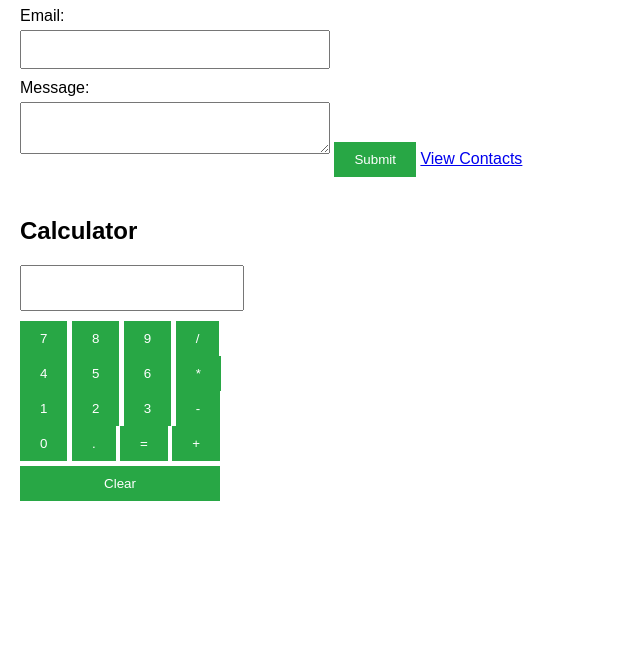
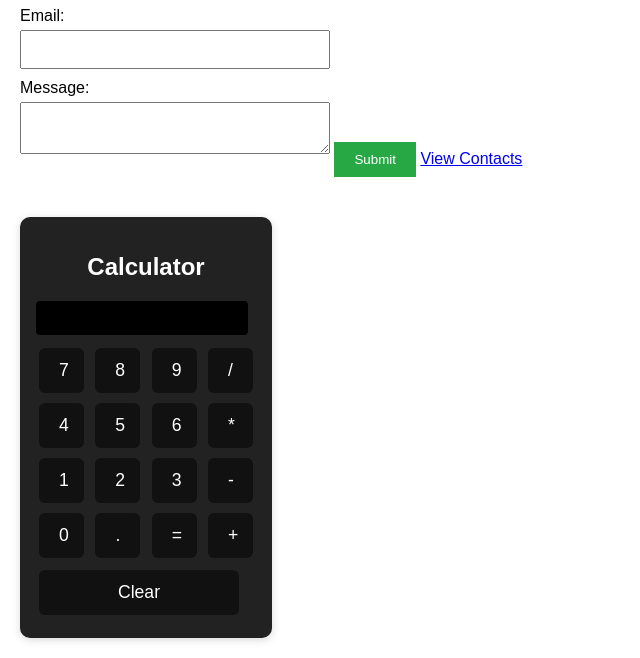
Before and after one commit to snulphpfe/web5, a plain HTML site: page index.html in a window 1280 px wide. Shown: the part 145-803 px from the top of the page, without its empty margins (0-640 px from the left). Drawn offline with Linux system fonts and the light colour scheme.

Commit message:
Update index.html

```diff
--- a/index.html
+++ b/index.html
@@ -5,6 +5,46 @@
   <meta name="viewport" content="width=device-width, initial-scale=1.0"/>
   <title>Hello World</title>
   <link rel="stylesheet" href="styles.css" />
+  <style>
+    /* Calculator Button Styles */
+    #calculator button {
+      width: 45px;
+      height: 45px;
+      margin: 3px;
+      background: #111;
+      color: #fff;
+      border: none;
+      border-radius: 6px;
+      font-size: 1.1em;
+      cursor: pointer;
+      transition: background 0.2s;
+    }
+    #calculator button:hover {
+      background: #333;
+    }
+    #calculator > div {
+      display: flex;
+      justify-content: space-between;
+      margin-bottom: 4px;
+    }
+    #calculator {
+      background: #222;
+      padding: 16px;
+      border-radius: 10px;
+      box-shadow: 0 2px 8px rgba(0,0,0,0.15);
+    }
+    #calculator h2 {
+      color: #fff;
+      text-align: center;
+    }
+    #calcDisplay {
+      background: #000;
+      color: #0f0;
+      border: none;
+      border-radius: 4px;
+      padding: 6px;
+    }
+  </style>
 </head>
 <body>
   <h1>Hello World, again!</h1>
```
